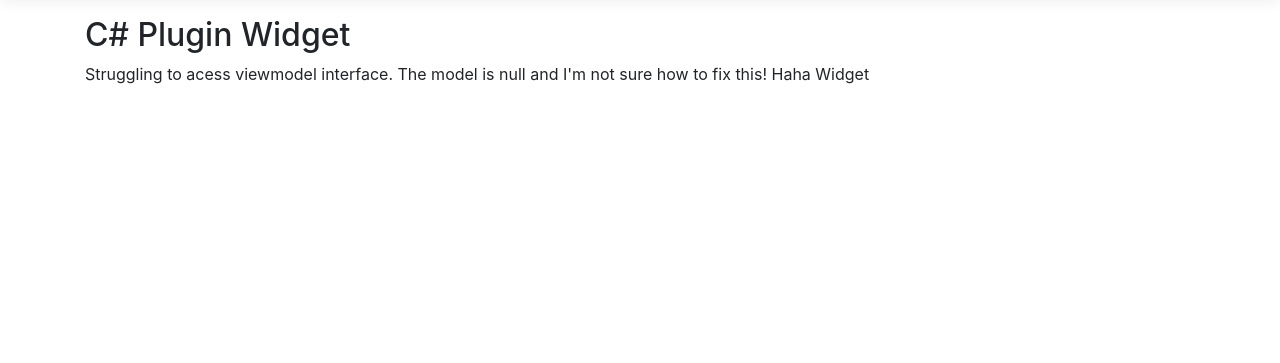
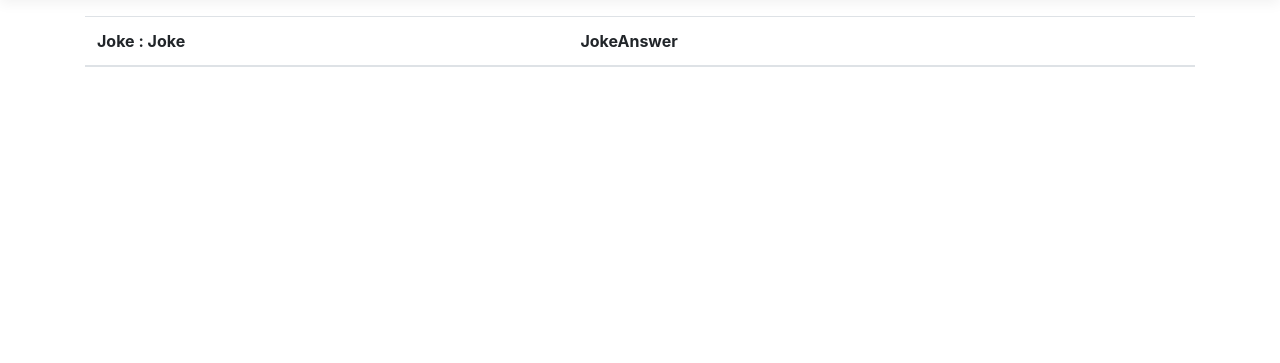
Before and after one commit to tevoza/wp-dotnet-demo, an ASP.NET Core app: template Views/Shared/DemoWidgetView.cshtml in a window 1280 px wide. Shown: the part 57-420 px from the top of the page. Run offline with ASP.NET Core 8, Linux system fonts and the light colour scheme; the template is opened without the code that fills it, so the values that code supplies are empty; some libraries are stand-ins or nearby versions.

Commit message:
added widget scaffolding for posting, but still trying to perform post

```diff
--- /dev/null
+++ b/Views/Shared/DemoWidgetAdmin.cshtml
@@ -0,0 +1,6 @@
+@model JokesWebApp.Plugins.DemoWidget
+
+<p>
+    <label for="@Model.Joke">Joke:</label>
+    <input type="text" id="@Model.Joke" name="@Model.Joke" value="@Model.Joke" />
+</p>
--- a/Views/Shared/DemoWidgetView.cshtml
+++ b/Views/Shared/DemoWidgetView.cshtml
@@ -1,7 +1,27 @@
 @model JokesWebApp.Plugins.DemoWidget
 
-<h2>C# Plugin Widget</h2>
-<p>
-    Struggling to acess viewmodel interface. The model is null and I'm not sure how to fix this!
-    @Model.Joke
-</p>
+<table class="table">
+    <thead>
+        <tr>
+            <th>
+                Joke : @Model.Joke
+            </th>
+            <th>
+                JokeAnswer
+            </th>
+            <th></th>
+        </tr>
+    </thead>
+    <tbody>
+@foreach (var item in Model.JokeList) {
+        <tr>
+            <td>
+                @Html.DisplayFor(modelItem => item.JokeQuestion)
+            </td>
+            <td>
+                @Html.DisplayFor(modelItem => item.JokeAnswer)
+            </td>
+        </tr>
+}
+    </tbody>
+</table>
```
Also changed, not shown: Plugins/DemoWidget.cs (+6 -4 lines).
